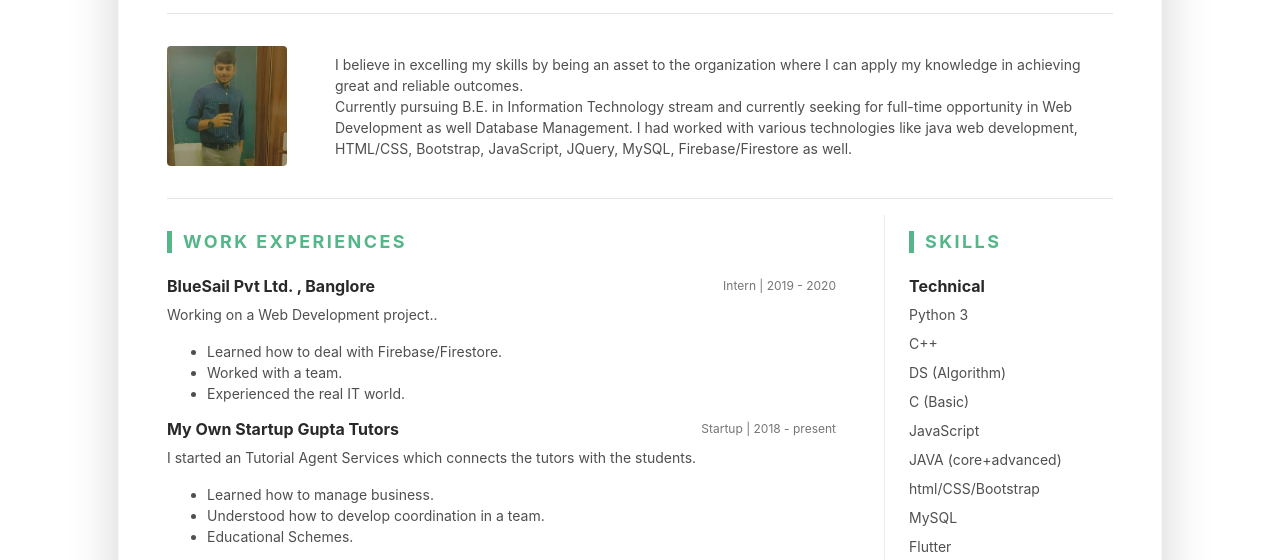
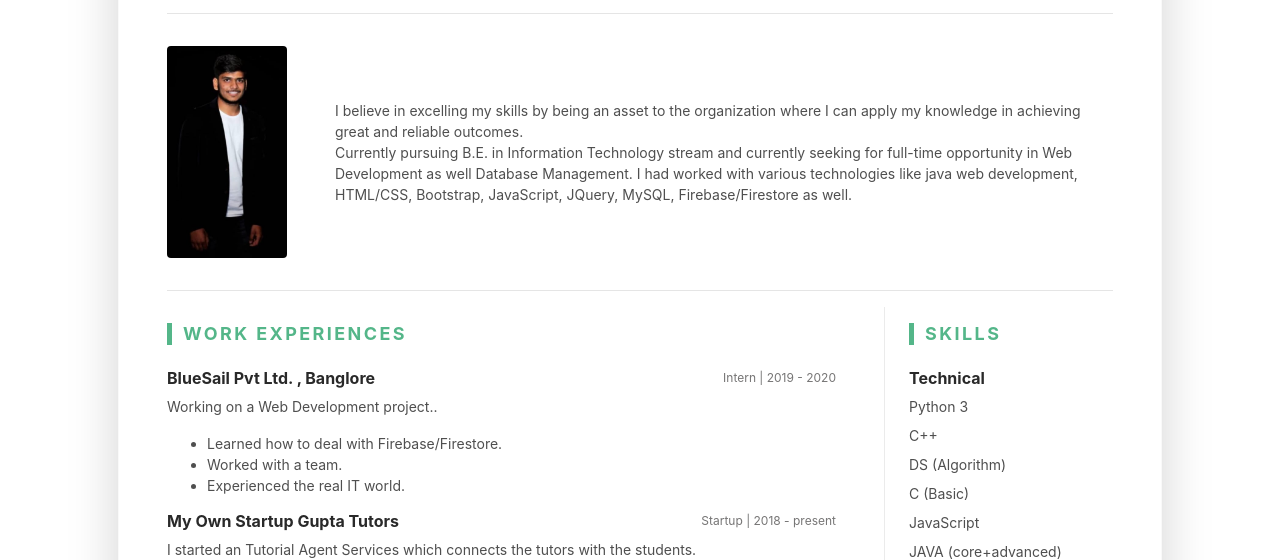
Before and after one commit to shreyansh2809/Portfolio, a plain HTML site: page index.html in a window 1280 px wide. Shown: the part 196-756 px from the top of the page. Drawn offline with Linux system fonts and the light colour scheme.

Commit message:
Update index.html

```diff
--- a/index.html
+++ b/index.html
@@ -51,7 +51,7 @@
 				<hr>
 				<div class="resume-intro py-3">
 					<div class="media flex-column flex-md-row align-items-center">
-						<img class="resume-profile-image mb-3 mb-md-0 mr-md-5 ml-md-0 rounded mx-auto" src="assets/images/portfolio.jpg" alt="image">
+						<img class="resume-profile-image mb-3 mb-md-0 mr-md-5 ml-md-0 rounded mx-auto" src="assets/images/portfolio.jpeg" alt="image">
 						<div class="media-body text-left">
 							<p class="mb-0">I believe in excelling my skills by being an asset to the organization where I can apply my knowledge in achieving great and reliable outcomes.</p>
 							<p class="mb-0">
```
